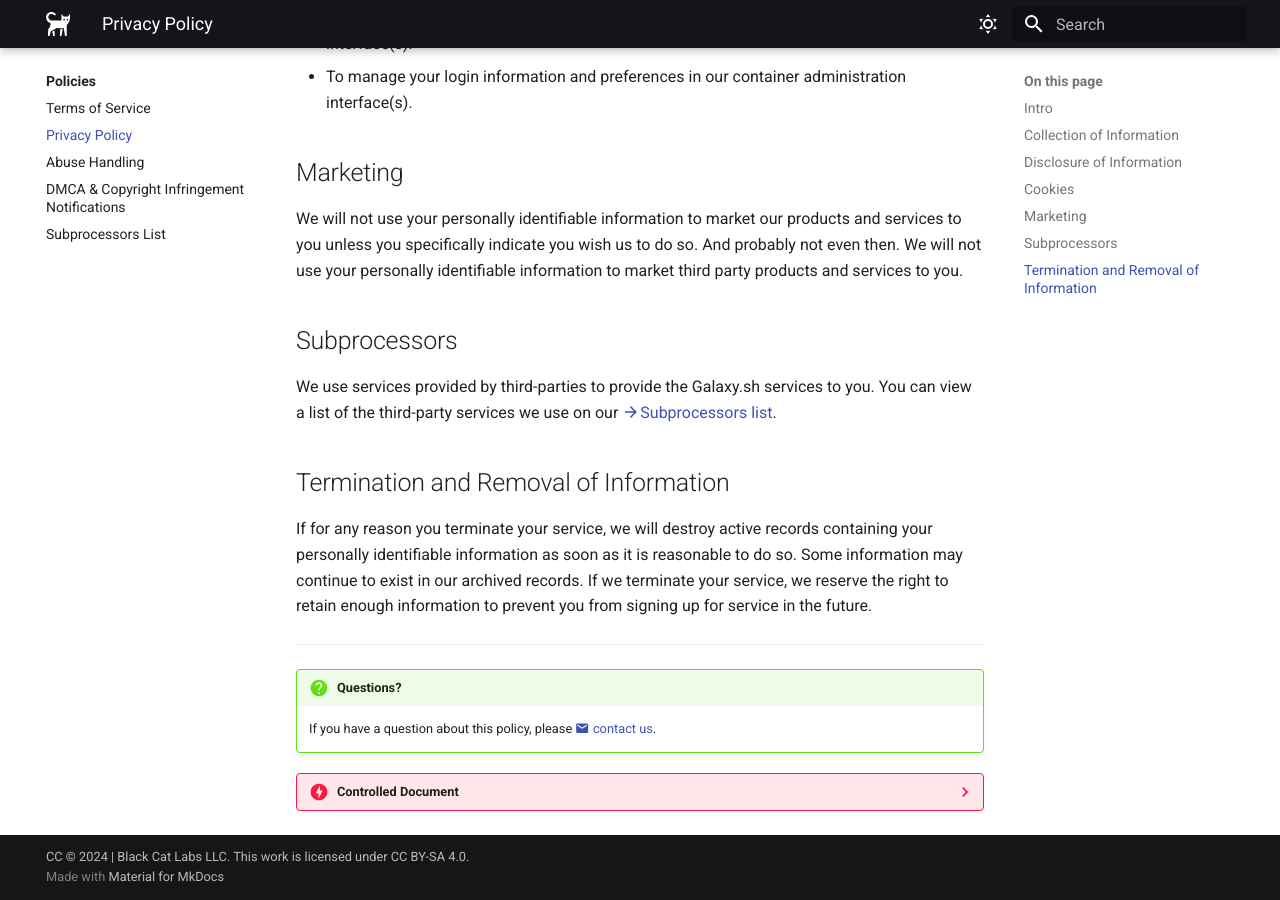
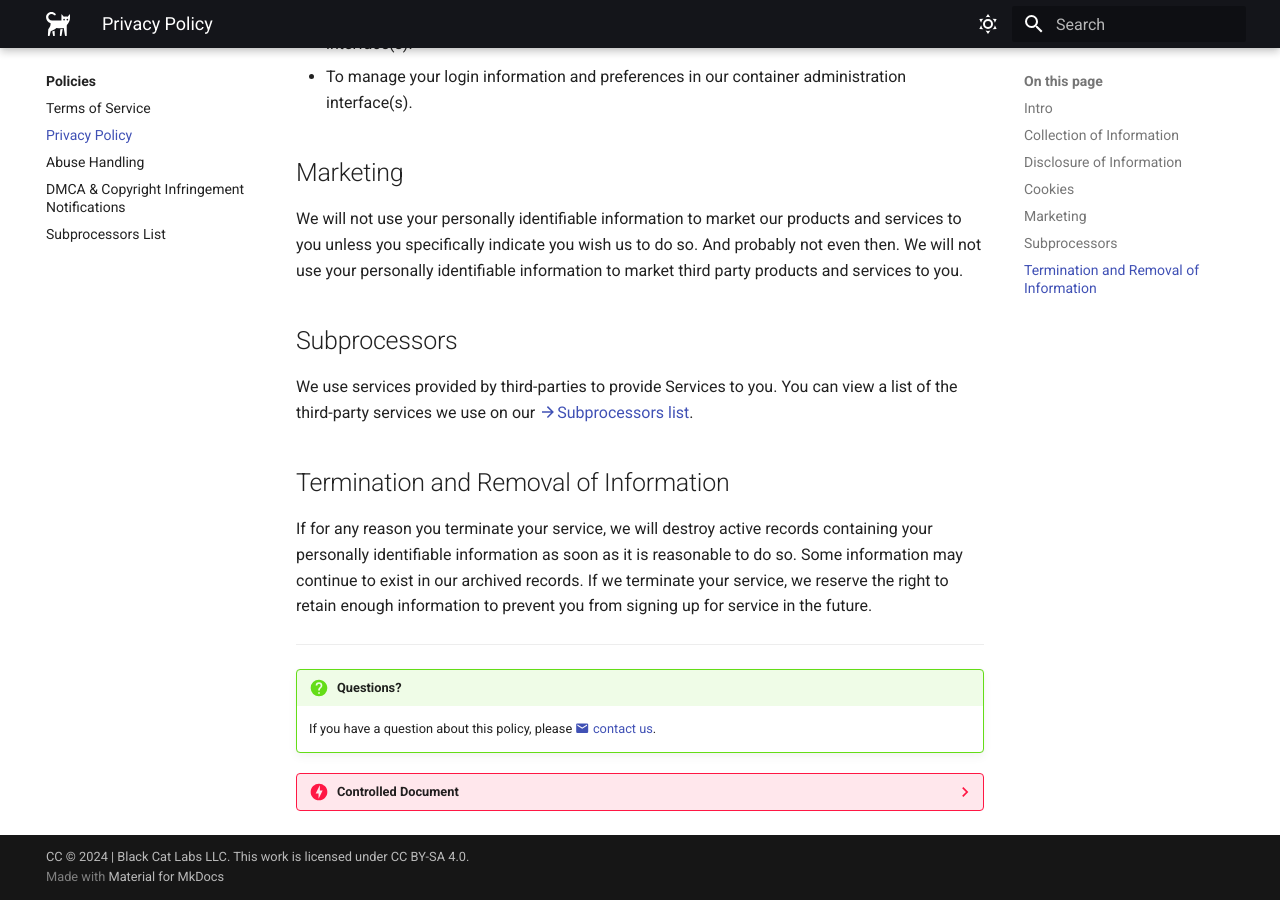
Before and after one commit to blackcat-labs/blackcatlabs-wiki, an MkDocs documentation site: the page built from docs/policies/privacy.md, in a window 1280 px wide and 900 px high, scrolled down 1124 px. Built offline with MkDocs 1.6.1 and Material for MkDocs 9.7.7, drawn with Linux system fonts in a browser that asks for light colours; comment, search, counter and statistics services are not loaded.

Commit message:
Update privacy.md

```diff
--- a/docs/policies/privacy.md
+++ b/docs/policies/privacy.md
@@ -22,7 +22,7 @@ We use session cookies on our site. These cookies should not be permanently stor
 We will not use your personally identifiable information to market our products and services to you unless you specifically indicate you wish us to do so. And probably not even then. We will not use your personally identifiable information to market third party products and services to you.
 
 ## Subprocessors
-We use services provided by third-parties to provide the Galaxy.sh services to you. You can view a list of the third-party services we use on our [:material-arrow-right:Subprocessors list](subprocessors.md).
+We use services provided by third-parties to provide Services to you. You can view a list of the third-party services we use on our [:material-arrow-right:Subprocessors list](subprocessors.md).
 
 ## Termination and Removal of Information
 If for any reason you terminate your service, we will destroy active records containing your personally identifiable information as soon as it is reasonable to do so. Some information may continue to exist in our archived records. If we terminate your service, we reserve the right to retain enough information to prevent you from signing up for service in the future.
```
